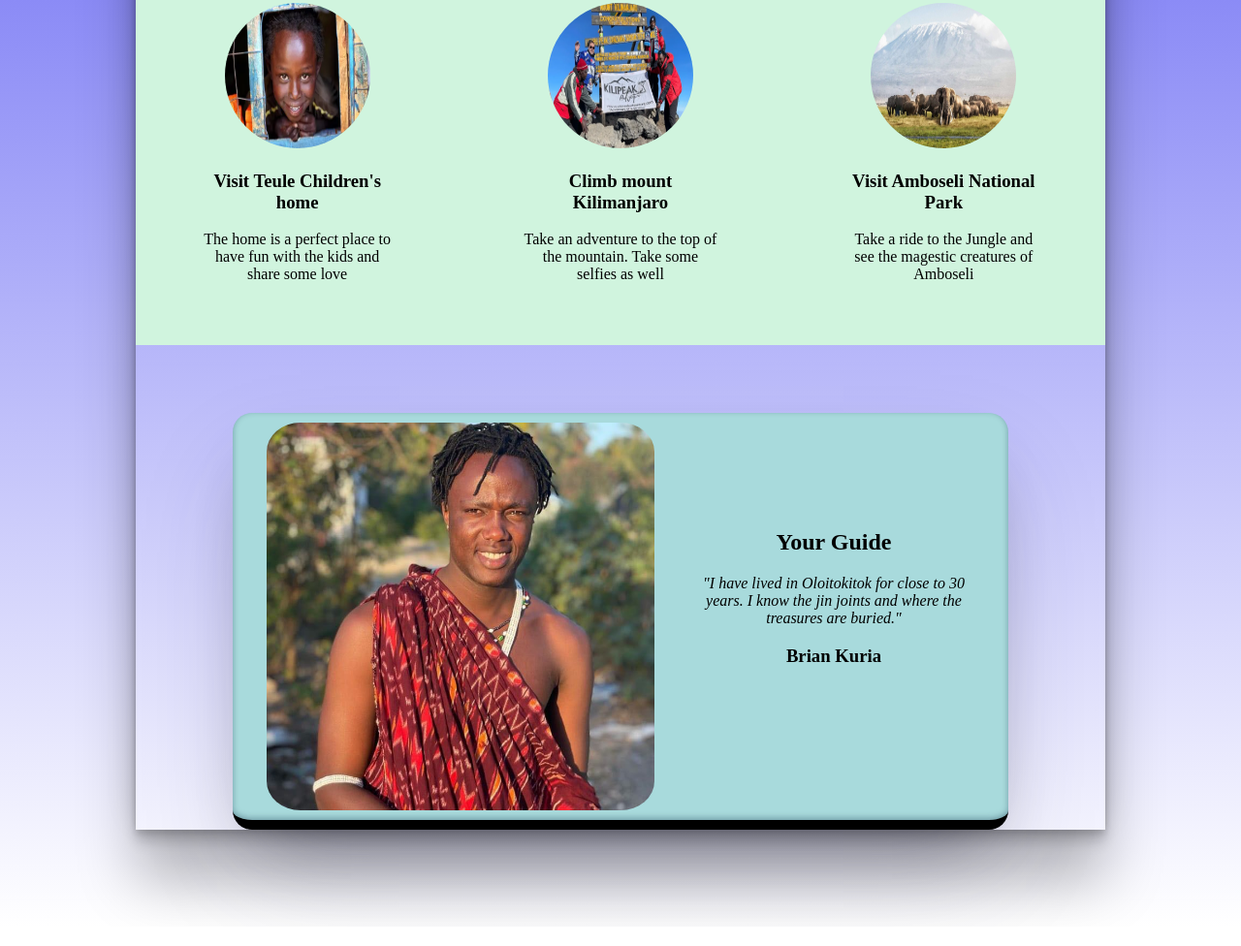
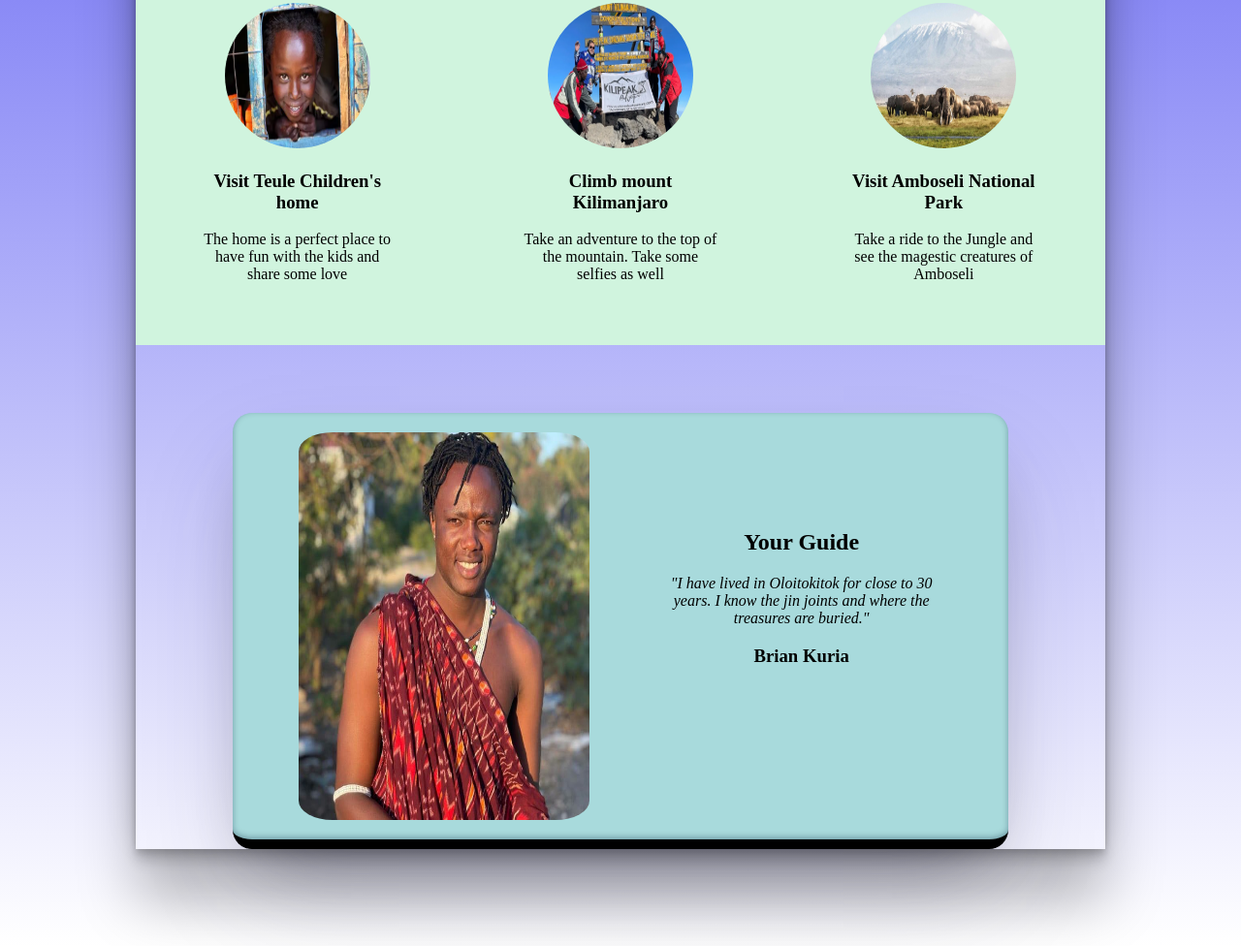
Before and after one commit to B-N-F-OPS/Practice-Projects, a plain HTML site: page Home town project/index.html in a window 1280 px wide. Shown: the part 644-1620 px from the top of the page at 97% size. Drawn offline with Linux system fonts and the light colour scheme.

Commit message:
update image

```diff
--- a/Home town project/styles.css
+++ b/Home town project/styles.css
@@ -90,8 +90,8 @@ img.acts {
 }
 
 .guide {
-    padding: 10px 5px;
-    width: 400px;
+    padding: 20px 5px;
+    width: 300px;
     height: 400px;
     border-radius: 40px;
 }
```
